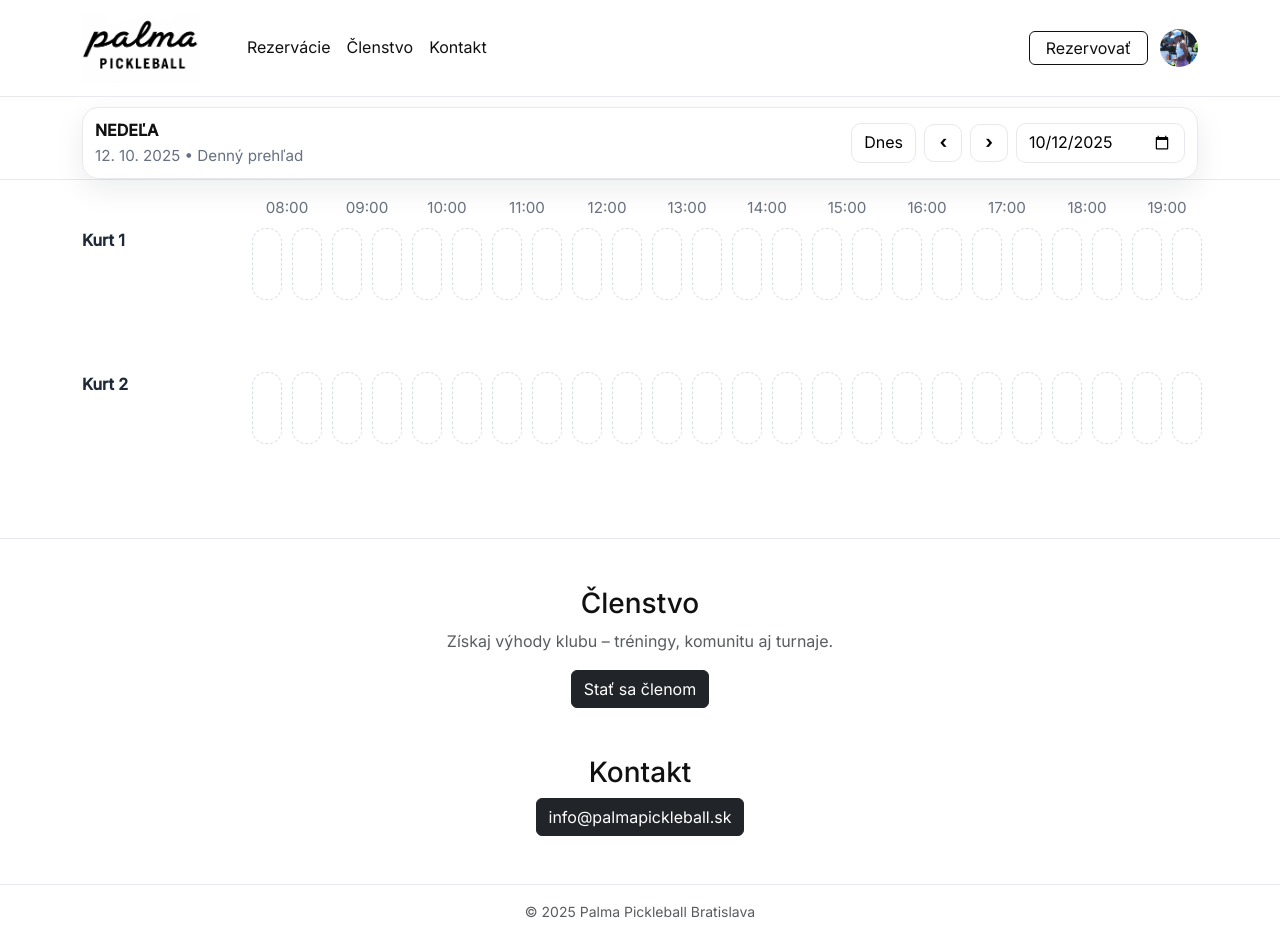
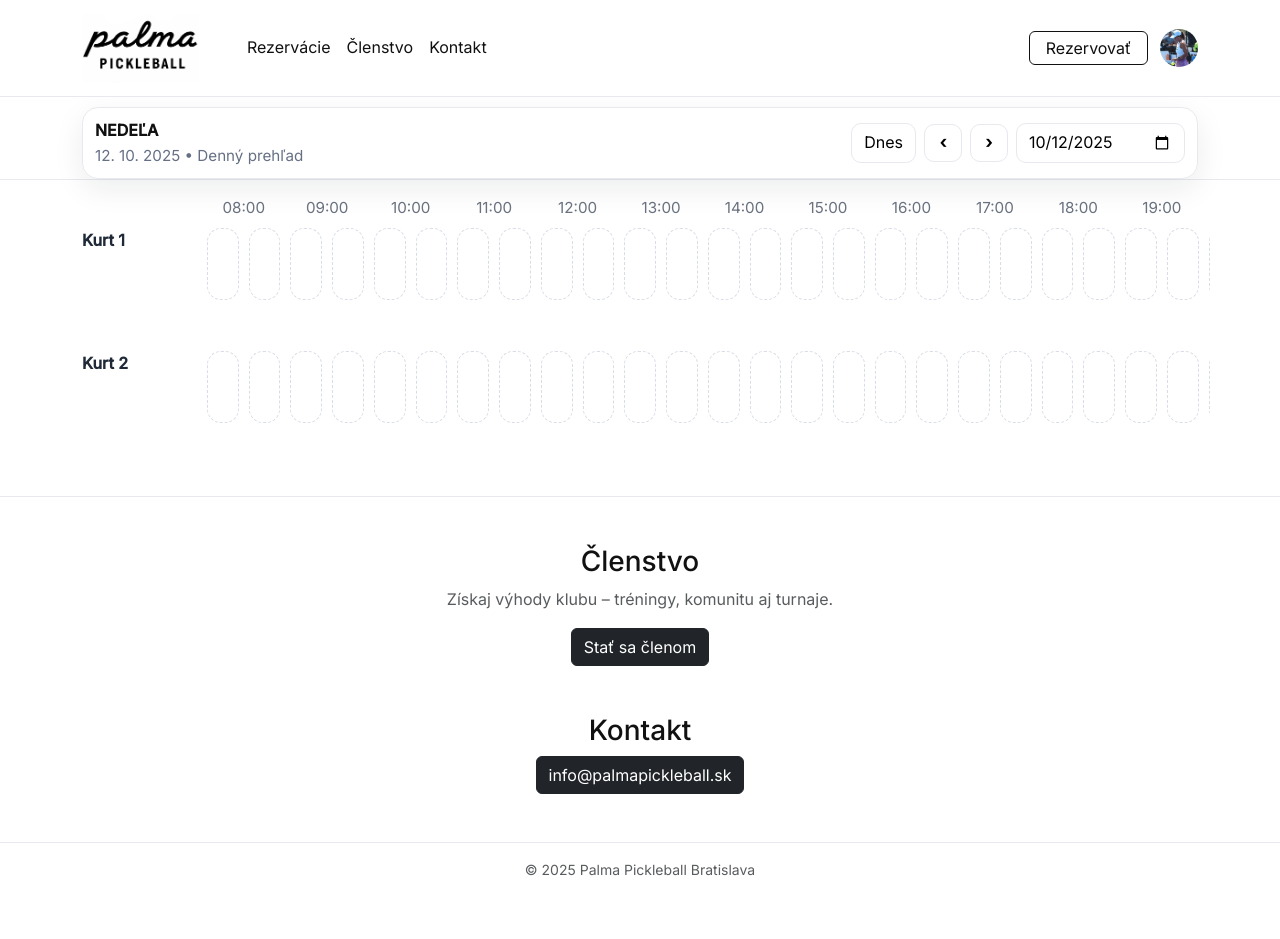
Before and after one commit to andreakollova/palmapickleball, a Flask app: page / in a window 1280 px wide. After the commit the page ends 876 px from the top, so only its background shows below. Run offline with Flask 3, Linux system fonts and the light colour scheme.

Commit message:
booking nice v2

```diff
--- a/templates/index.html
+++ b/templates/index.html
@@ -16,6 +16,9 @@
       --slot:#fff; --slot-dash:#d8dde6; --slot-active:#ecebff; --slot-book:#f3f4f7;
       --shadow:0 10px 30px rgba(17,24,39,.08);
       --band:#3b39d6;
+      --label-col: 115px;
+      --slot-h: 15px;
+
     }
     body{background:var(--bg); color:var(--text); font-family:'Inter',system-ui,sans-serif; line-height:1.6;}
 
@@ -44,11 +47,23 @@
     .scroller{overflow-x:auto}
     .grid-wrap{min-width:1200px}
 
-    .hours{display:grid; grid-template-columns: 160px repeat(26, 1fr); column-gap:10px; align-items:center; margin-bottom:8px;}
+    .hours{
+      display:grid;
+      grid-template-columns: var(--label-col) repeat(26, 1fr);
+      column-gap:10px;
+      align-items:center;
+      margin-bottom:8px;
+    }
     .hlabel{grid-column-end: span 2; text-align:center; color:#6b7280; font-size:.95rem}
 
     /* More vertical space so Kurt 2 fits under bands/captions */
-    .rowline{display:grid; grid-template-columns: 160px 1fr; align-items:start; column-gap:10px; margin-bottom:72px;}
+    .rowline{
+      display:grid;
+      grid-template-columns: var(--label-col) 1fr;
+      align-items:start;
+      column-gap:10px;
+      margin-bottom: calc(var(--slot-h) + 36px);
+    }
     .courtname{display:flex; align-items:center; font-weight:600; color:#1f2937}
     .cells{display:grid; grid-template-columns: repeat(26, 1fr); gap:10px; position:relative; min-height:72px;}
     .cells.clickable{cursor: col-resize;} /* subtle hint that you can adjust via adjacent clicks */
@@ -57,7 +72,7 @@
       background:var(--slot);
       border:1px dashed var(--slot-dash);
       border-radius:14px;
-      min-height:56px;
+      min-height: var(--slot-h);
       cursor:pointer;
       transition:border-color .15s ease, background .15s ease, box-shadow .15s ease, transform .15s ease;
     }
```
